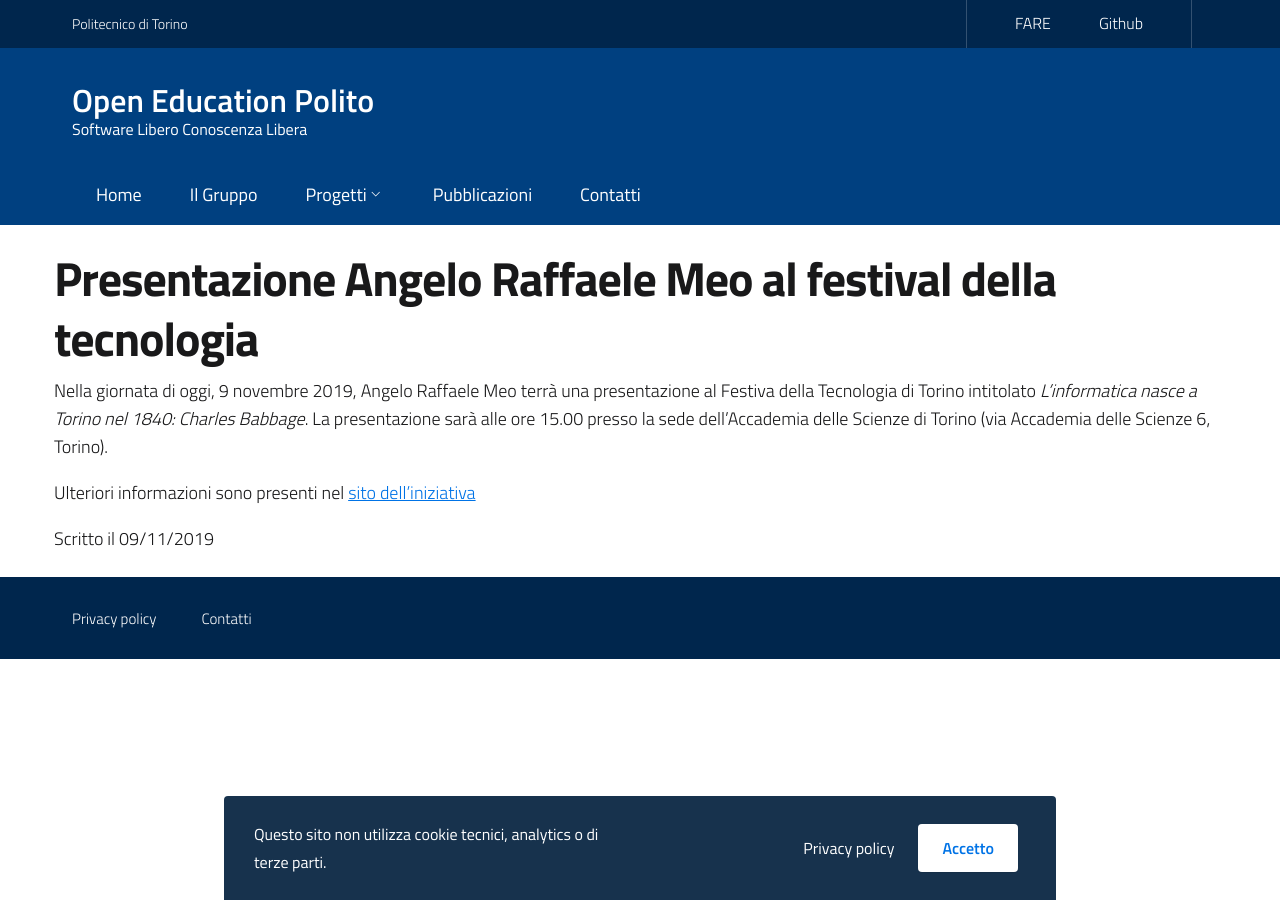
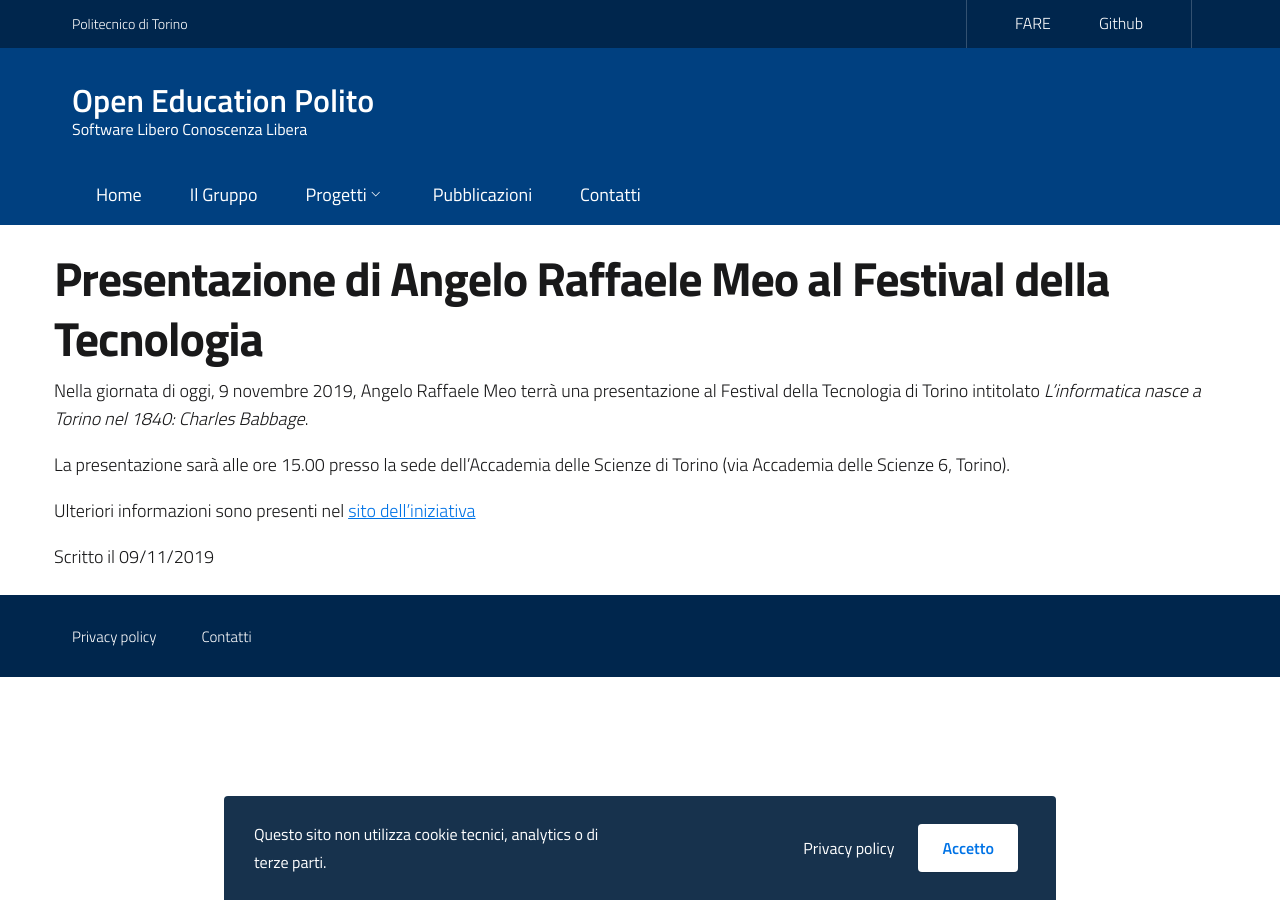
Before and after one commit to open-education-polito/org-website, a Jekyll site: the page built from _posts/2019-11-09-presentazione-meo-festival-tecnologia.md, in a window 1280 px wide. Built offline with Jekyll 4.4.1, drawn with Linux system fonts in a browser that asks for light colours.

Commit message:
Fix wording news

```diff
--- a/_posts/2019-11-09-presentazione-meo-festival-tecnologia.md
+++ b/_posts/2019-11-09-presentazione-meo-festival-tecnologia.md
@@ -1,6 +1,6 @@
 ---
 layout: post
-title: Presentazione Angelo Raffaele Meo al festival della tecnologia
+title: Presentazione di Angelo Raffaele Meo al Festival della Tecnologia
 categories: [news]
 tags: [news]
 lang: it
@@ -8,8 +8,9 @@ ref: new
 ---
 
 Nella giornata di oggi, 9 novembre 2019, Angelo Raffaele Meo terrà una
-presentazione al Festiva della Tecnologia di Torino intitolato *L'informatica
+presentazione al Festival della Tecnologia di Torino intitolato *L'informatica
 nasce a Torino nel 1840: Charles Babbage*.
+
 La presentazione sarà alle ore 15.00 presso la sede dell'Accademia delle
 Scienze di Torino (via Accademia delle Scienze 6, Torino).
 
```
